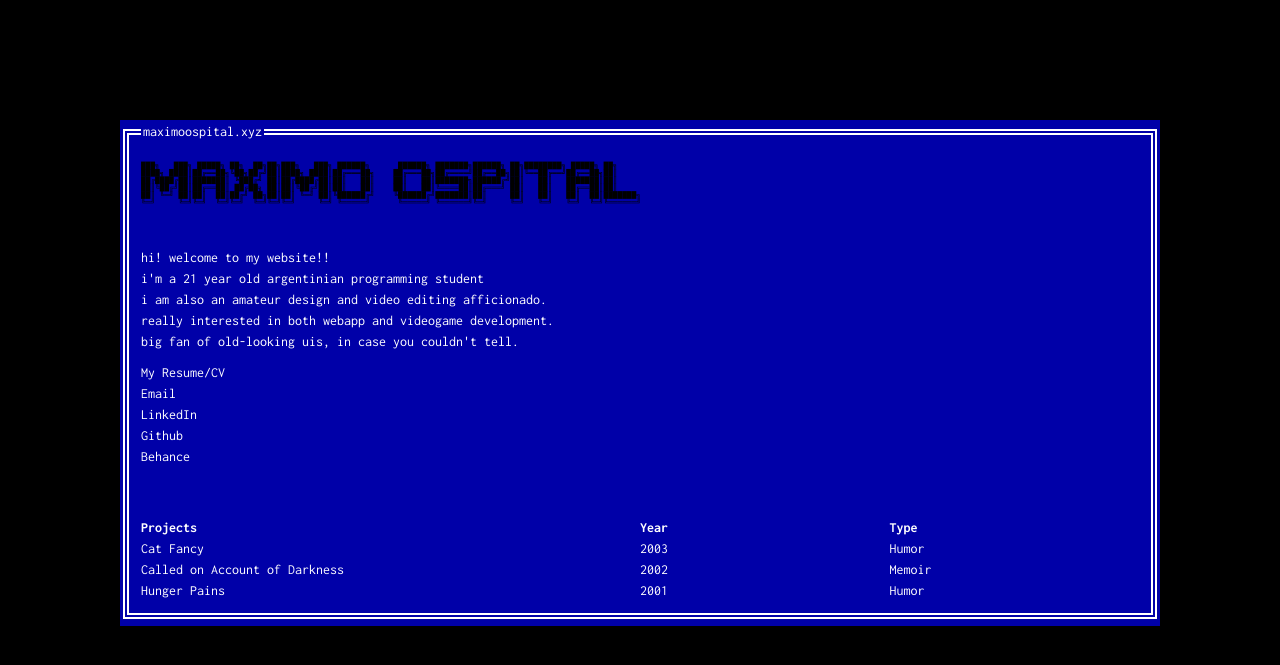
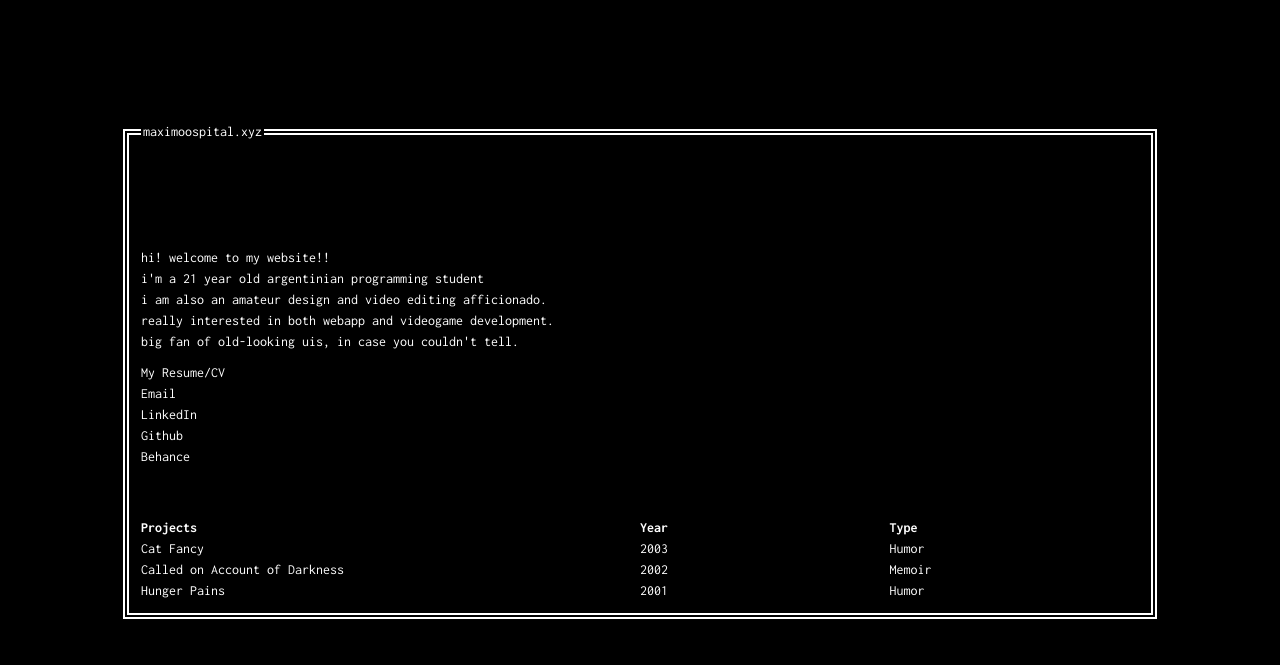
Before and after one commit to maximoospital/maximoospital.github.io, a Jekyll site: the page built from index.html, in a window 1280 px wide. Shown: the top 665 px of the page. Built offline with Jekyll 4.4.1, drawn with Linux system fonts in a browser that asks for light colours.

Commit message:
update ui

```diff
--- a/assets/tuicss.css
+++ b/assets/tuicss.css
@@ -1584,6 +1584,13 @@ input[type=button] {
   color: black;
 }
 
+.tui-main-window {
+  padding: 1px;
+  position: relative;
+  box-shadow: 10px 10px black;
+  color: white;
+}
+
 .tui-window {
   background-color: rgb(0, 0, 168);
   padding: 1px;
@@ -1591,6 +1598,7 @@ input[type=button] {
   box-shadow: 10px 10px black;
   color: white;
 }
+
 
 .tui-screen-640-480 {
   width: 640px;
--- a/index.html
+++ b/index.html
@@ -1,7 +1,7 @@
 ---
 layout: default
 ---
-<div class="tui-window">
+<div class="tui-main-window">
     <fieldset class="tui-fieldset tui-border-double">
         <legend>maximoospital.xyz</legend>
         {% include header.html %}
```
